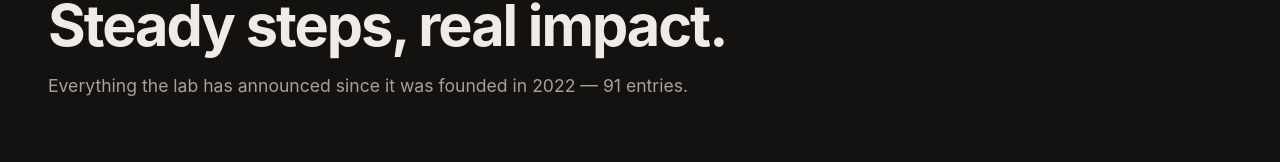
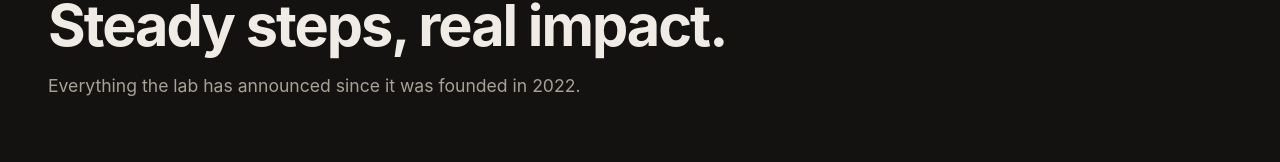
Before and after one commit to humanbuildingsynergy/humanbuildingsynergy.github.io, an Eleventy site: page src/news.njk in a window 1280 px wide. Shown: the part 167-329 px from the top of the page. Built offline with nearby package versions, Linux system fonts and the light colour scheme; Eleventy itself is replaced by a stand-in of ours; files that its build step writes are made by us from their sources.

Commit message:
Drop the entry count from the News lede

```diff
--- a/src/news.njk
+++ b/src/news.njk
@@ -11,7 +11,7 @@ description: >-
   <p class="label">News</p>
   <h1>Steady steps, real impact.</h1>
   <p class="lede">
-    Everything the lab has announced since it was founded in 2022 — {{ news.length }} entries.
+    Everything the lab has announced since it was founded in 2022.
   </p>
 </section>
 
```
